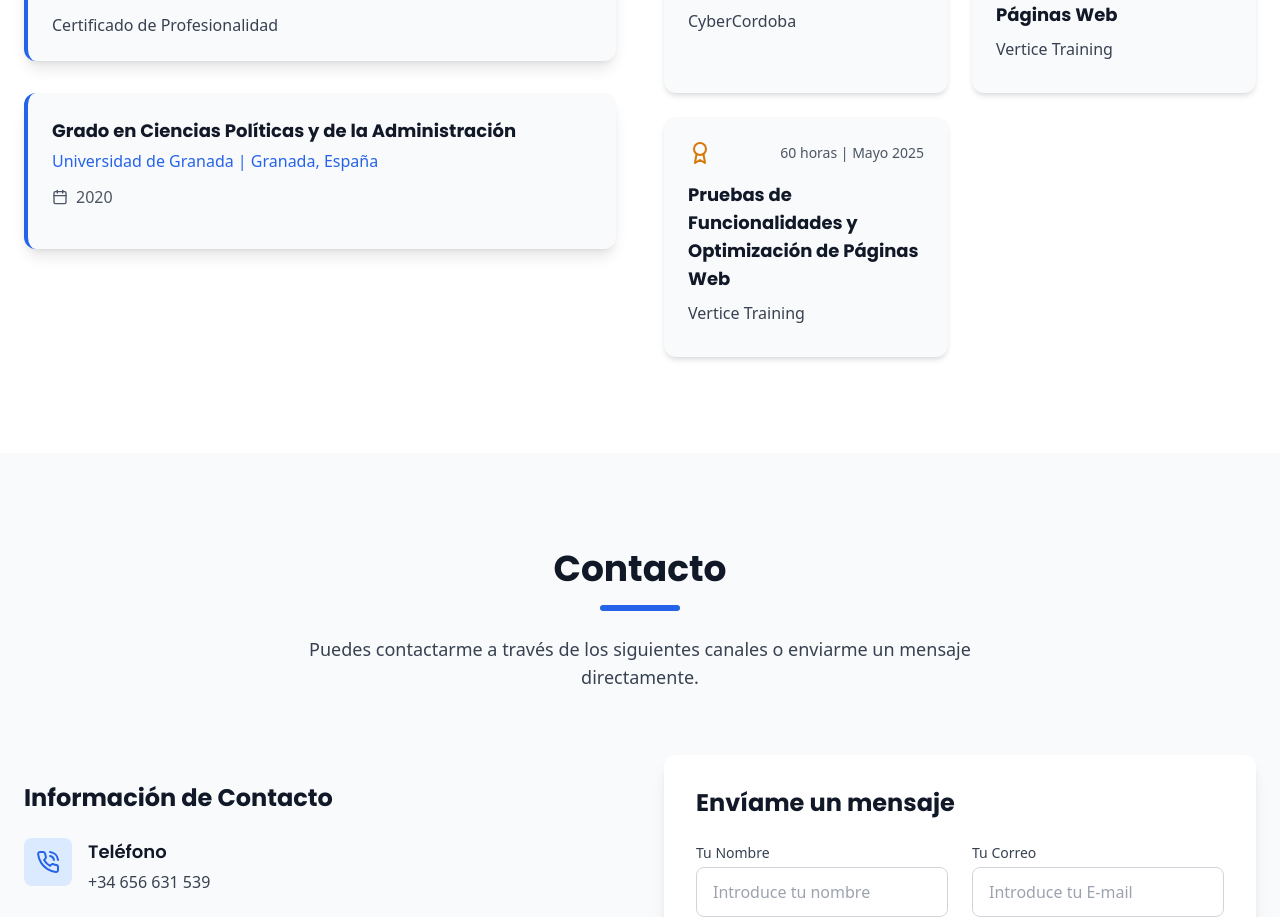
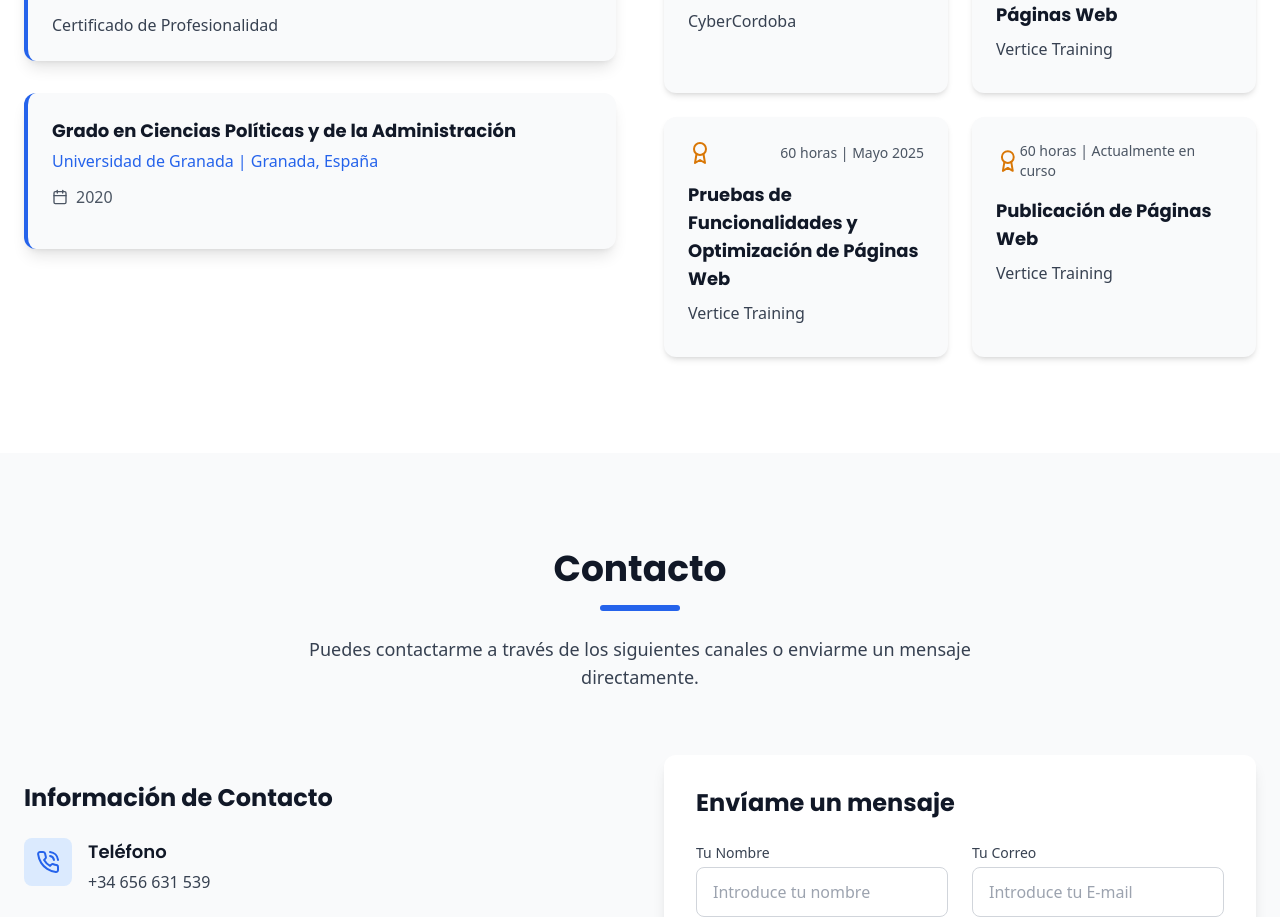
Before and after one commit to SimonLav2024/project, a React (Vite) app: page / in a window 1280 px wide. Shown: the part 5047-5964 px from the top of the page. Built offline with nearby package versions, Linux system fonts and the light colour scheme.

Commit message:
añadido un curso en educacion

```diff
--- a/src/components/Education.tsx
+++ b/src/components/Education.tsx
@@ -87,6 +87,11 @@ const Education = ({ onSetActive }: EducationProps) => {
           name: "Pruebas de Funcionalidades y Optimización de Páginas Web",
           issuer: "Vertice Training",
           date: "60 horas | Mayo 2025",
+        },
+        {
+          name: "Publicación de Páginas Web",
+          issuer: "Vertice Training",
+          date: "60 horas | Actualmente en curso"
         }
       ]
     : [
@@ -104,6 +109,11 @@ const Education = ({ onSetActive }: EducationProps) => {
           name: "Web Functionality Testing and Optimization",
           issuer: "Vertice Training",
           date: "60 hours | May 2025",
+        },
+        {
+          name: "Web Page Publishing",
+          issuer: "Vertice Training",
+          date: "60 hours | Currently in progress"
         }
       ];
 
```
